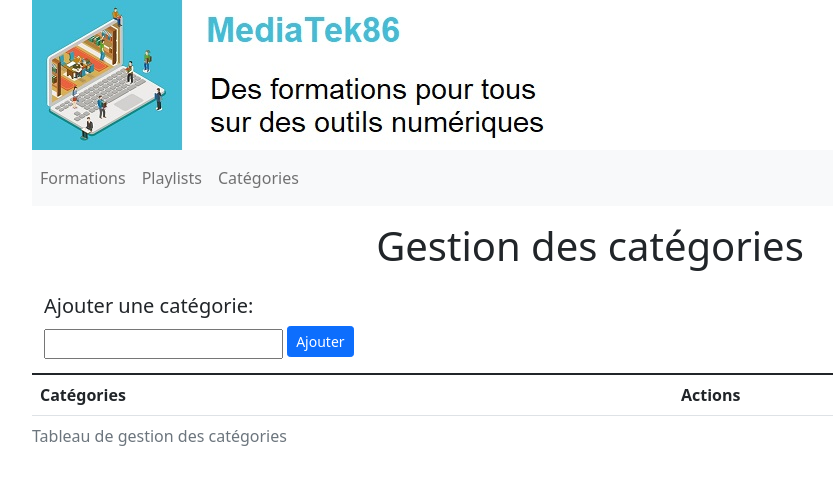
After one commit to Theo-L11/mediatekformation, a Symfony app: template templates/admin/admin.categories.html.twig in a window 1280 px wide. The commit adds this page. Shown: the top 485 px of the page, without its empty margins (50-883 px from the left). Run offline with Twig, Linux system fonts and the light colour scheme; the template is opened without the code that fills it, so the values that code supplies are empty; some libraries are stand-ins or nearby versions.

Commit message:
Mission 2 : Tâche 3 : Gérer les catégories

```diff
--- /dev/null
+++ b/templates/admin/admin.categories.html.twig
@@ -0,0 +1,45 @@
+{% extends "baseadmin.html.twig" %}
+{% block body %}
+    <div class="text-center mt-3">
+        <h1>Gestion des catégories</h1>
+    </div>
+    <div class="row mt-4 col-_8 mx-auto">
+        <h5>Ajouter une catégorie:</h5>
+        <form class="form-inline" method="POST" action="{{ path('admin.categorie.ajout') }}">
+            <div class="form-group mr-1 mb-2">
+                <input type="text" class="sm" name="nom">
+                <input type="hidden" name="_token" value="{{ csrf_token('form_ajout_categorie') }}">
+                <button type="submit" class="btn btn-primary mb-2 btn-sm">Ajouter</button>
+            </div>
+            {% for message in app.flashes('danger') %}
+                <div class="alert alert-danger" role="alert">
+                    {{ message }}
+                </div>
+            {% endfor %}
+        </form>
+        <table class="table table-striped">
+            <caption>Tableau de gestion des catégories</caption>
+            <thead>
+                <tr>
+                    <th class="text-left align-top" scope="col">Catégories</th>
+                    <th class="text-left align-top" scope="col">Actions</th>
+                </tr>
+            </thead>
+            <tbody>
+                {% for categorie in categories %}
+                    <tr class="align-midle">
+                        <td class="text-left">
+                            <h5 class="text-info">
+                                {{ categorie.name }}
+                            </h5>
+                        </td>
+                        <td class="text-left">
+                            <a href="{{ path('admin.categorie.suppr', {id:categorie.id}) }}" class="btn btn-danger">Supprimer</a>
+                        </td>
+                    </tr>
+                {% endfor %}
+            </tbody>
+        </table>
+
+    </div>
+{% endblock %}
--- a/templates/baseadmin.html.twig
+++ b/templates/baseadmin.html.twig
@@ -17,6 +17,9 @@
                     <li class="nav-item">
                         <a class="nav-link" href="{{ path('admin.playlists') }}">Playlists</a>
                     </li>
+                    <li class="nav-item">
+                        <a class="nav-link" href="{{ path('admin.categories') }}">Catégories</a>
+                    </li>
                 </ul>
             </div>
         </nav>
```
Also changed, not shown: src/Controller/admin/AdminCategoriesController.php (added, +78 -0 lines), src/Controller/admin/AdminFormationsController.php (+13 -3 lines), src/Controller/admin/AdminPlaylistsController.php (+14 -3 lines), src/Repository/CategorieRepository.php (+13 -12 lines).
